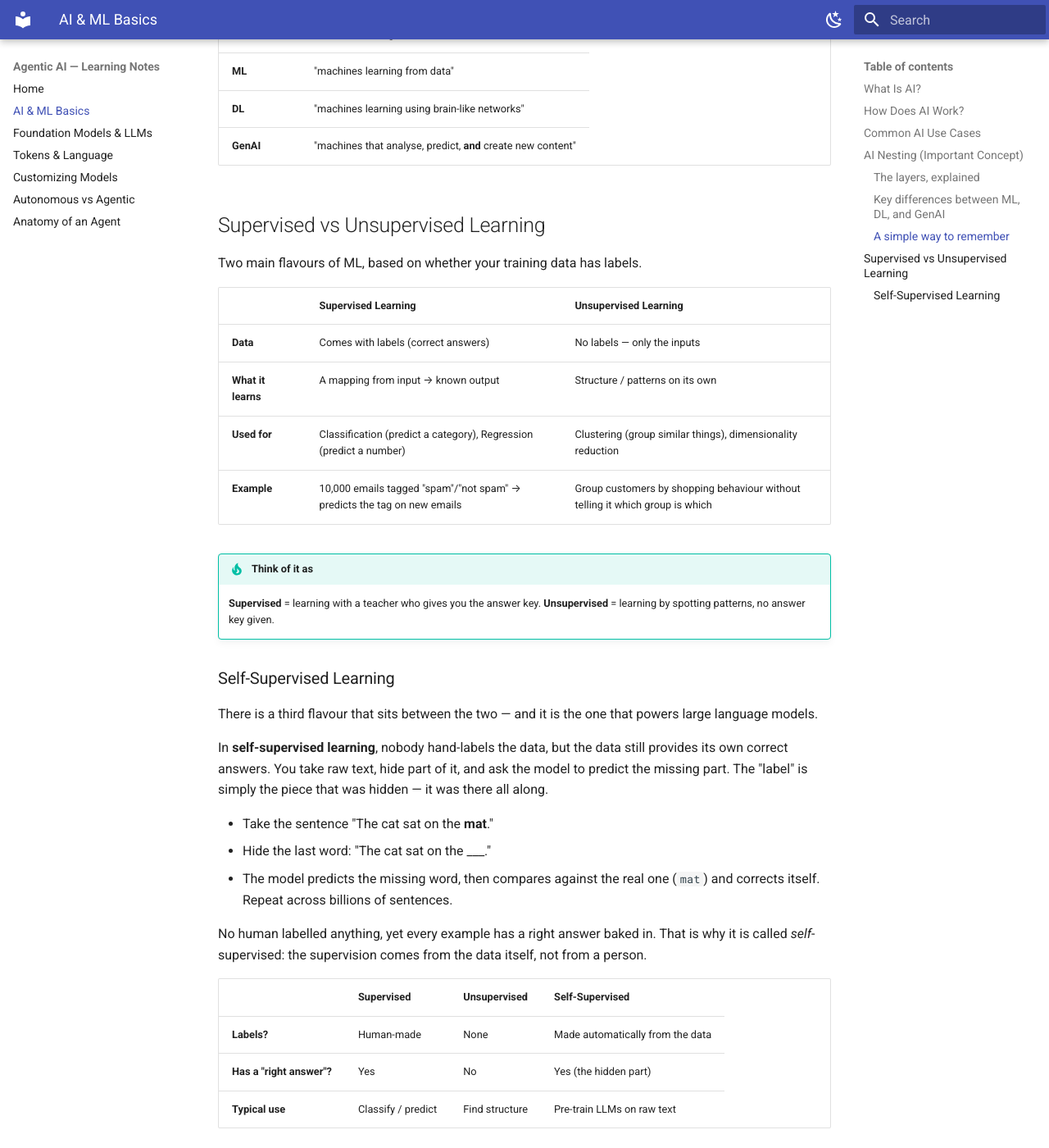
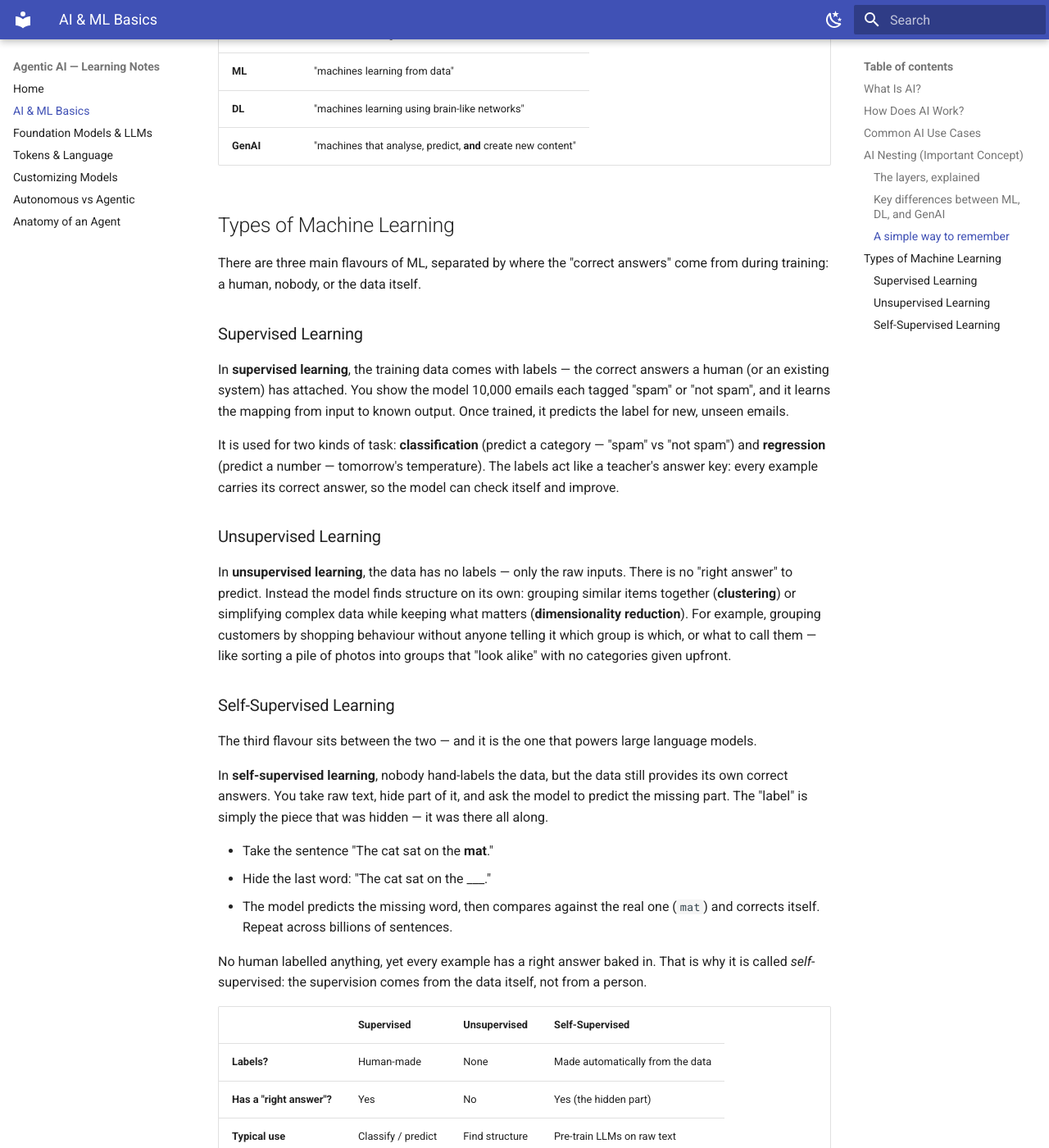
Before and after one commit to vatsan127/agentic-ai, an MkDocs documentation site: the page built from docs/01-basics.md, in a window 1280 px wide and 1400 px high, scrolled down 3201 px. Shown: the whole window at 82% size. Built offline with MkDocs 1.6.1 and Material for MkDocs 9.7.7, drawn with Linux system fonts in a browser that asks for light colours.

Commit message:
commit for restructuring

```diff
--- a/docs/01-basics.md
+++ b/docs/01-basics.md
@@ -102,25 +102,36 @@ In set notation: **AI ⊃ ML ⊃ DL ⊃ GenAI**.
 | **DL** | "machines learning using brain-like networks" |
 | **GenAI** | "machines that analyse, predict, **and** create new content" |
 
-## Supervised vs Unsupervised Learning
+## Types of Machine Learning
 
-Two main flavours of ML, based on whether your training data has labels.
+There are three main flavours of ML, separated by where the "correct answers" come from
+during training: a human, nobody, or the data itself.
 
-| | Supervised Learning | Unsupervised Learning |
-|---|---|---|
-| **Data** | Comes with labels (correct answers) | No labels — only the inputs |
-| **What it learns** | A mapping from input → known output | Structure / patterns on its own |
-| **Used for** | Classification (predict a category), Regression (predict a number) | Clustering (group similar things), dimensionality reduction |
-| **Example** | 10,000 emails tagged "spam"/"not spam" → predicts the tag on new emails | Group customers by shopping behaviour without telling it which group is which |
+### Supervised Learning
 
-!!! tip "Think of it as"
-    **Supervised** = learning with a teacher who gives you the answer key.
-    **Unsupervised** = learning by spotting patterns, no answer key given.
+In **supervised learning**, the training data comes with labels — the correct answers a
+human (or an existing system) has attached. You show the model 10,000 emails each tagged
+"spam" or "not spam", and it learns the mapping from input to known output. Once trained,
+it predicts the label for new, unseen emails.
+
+It is used for two kinds of task: **classification** (predict a category — "spam" vs
+"not spam") and **regression** (predict a number — tomorrow's temperature). The labels
+act like a teacher's answer key: every example carries its correct answer, so the model
+can check itself and improve.
+
+### Unsupervised Learning
+
+In **unsupervised learning**, the data has no labels — only the raw inputs. There is no
+"right answer" to predict. Instead the model finds structure on its own: grouping
+similar items together (**clustering**) or simplifying complex data while keeping what
+matters (**dimensionality reduction**). For example, grouping customers by shopping
+behaviour without anyone telling it which group is which, or what to call them — like
+sorting a pile of photos into groups that "look alike" with no categories given upfront.
 
 ### Self-Supervised Learning
 
-There is a third flavour that sits between the two — and it is the one that powers
-large language models.
+The third flavour sits between the two — and it is the one that powers large language
+models.
 
 In **self-supervised learning**, nobody hand-labels the data, but the data still
 provides its own correct answers. You take raw text, hide part of it, and ask the model
```
